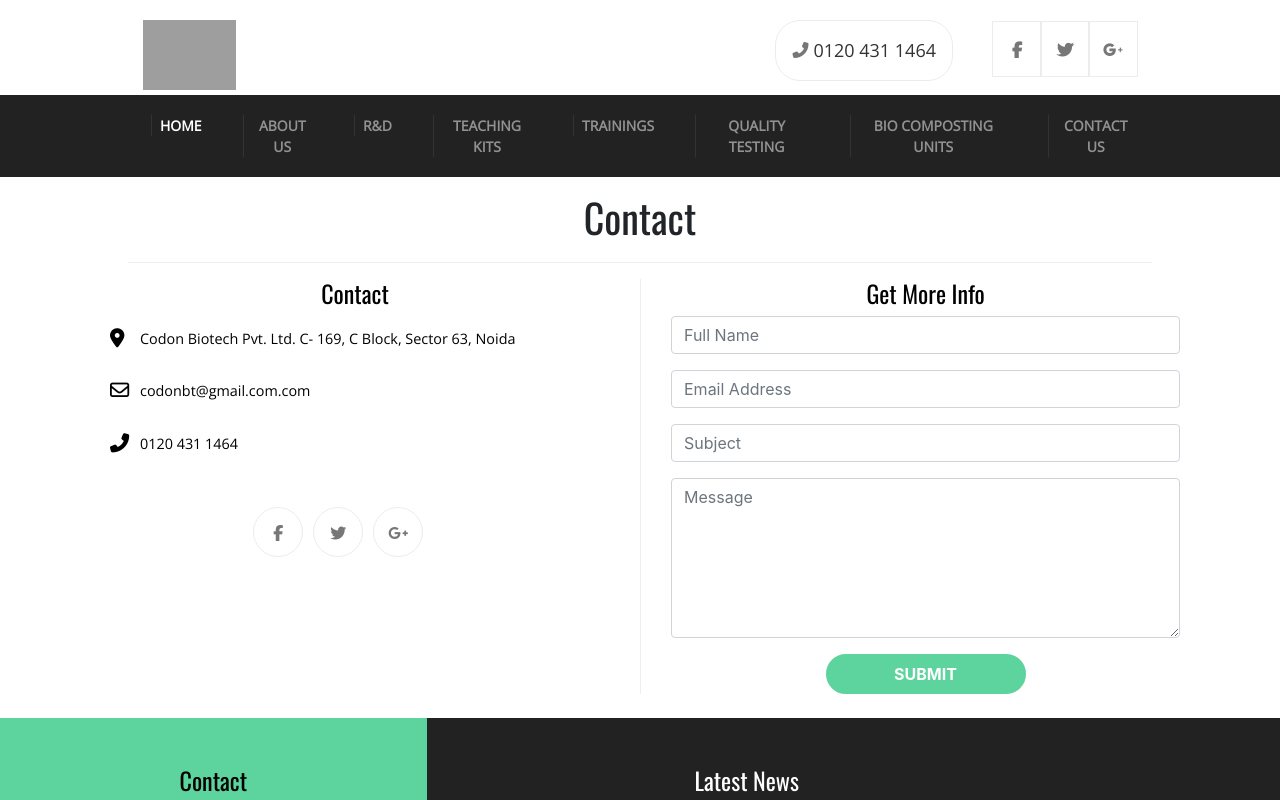
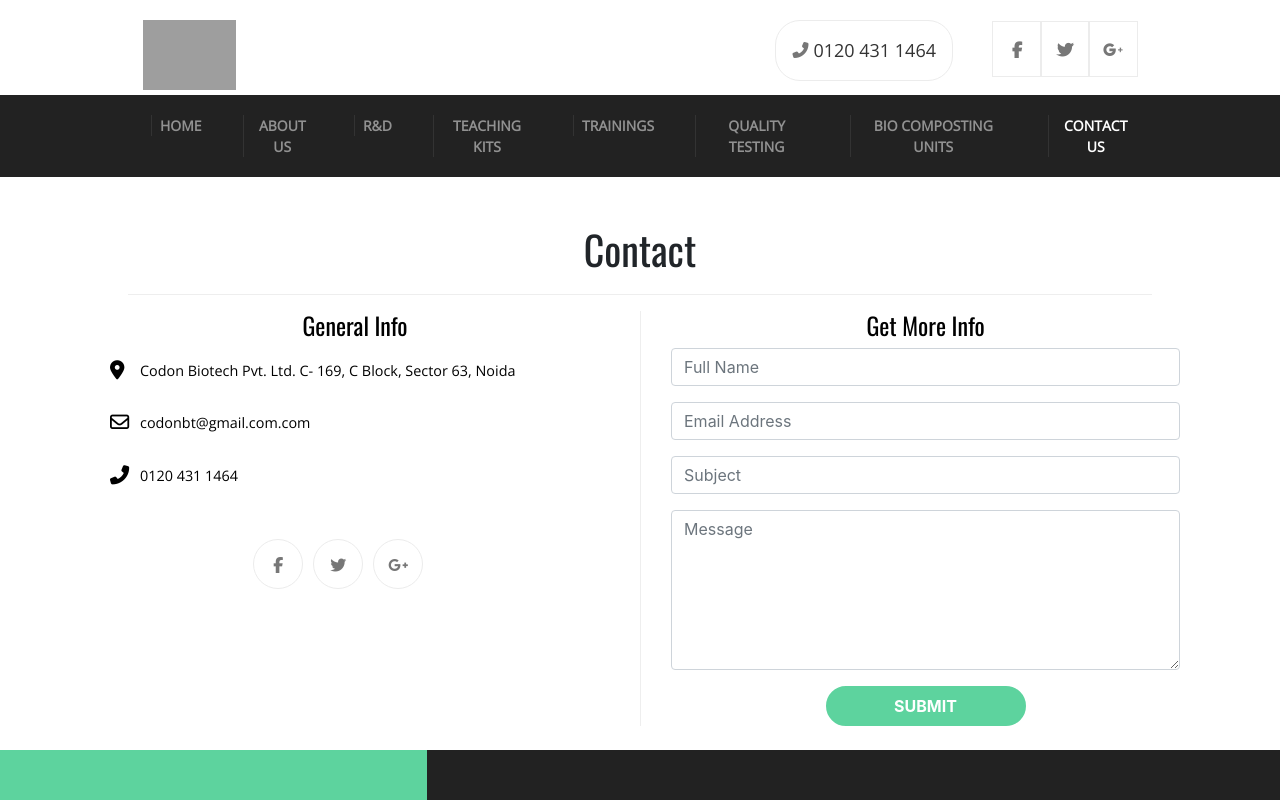
Before and after one commit to arnabuchiha/CodonBiotech, a React (Create React App) app: page /contact in a window 1280 px wide. Shown: the top 800 px of the page. Built offline with nearby package versions, Linux system fonts and the light colour scheme; grey boxes are pictures that could not be loaded.

Commit message:
Navbar active fixed

```diff
--- a/package.json
+++ b/package.json
@@ -6,6 +6,7 @@
     "@testing-library/jest-dom": "^5.11.6",
     "@testing-library/react": "^11.2.2",
     "@testing-library/user-event": "^12.5.0",
+    "jquery": "^3.5.1",
     "react": "^17.0.1",
     "react-dom": "^17.0.1",
     "react-router-dom": "^5.2.0",
--- a/src/App.js
+++ b/src/App.js
@@ -13,6 +13,12 @@ import Training from "./components/Training.js";
 import Quality from "./components/Quality.js";
 
 class App extends Component {
+  constructor(props){
+    super(props);
+  }
+  componentDidMount(){
+    console.log(this.props.children)
+  }
   render(){
     return(
       <div className="App">
--- a/src/components/Contact.js
+++ b/src/components/Contact.js
@@ -3,14 +3,14 @@ import "../assets/styles/contactus.css";
 class Contact extends React.Component{
     render(){
         return(
-            <div className="contact-comp mb-4 mt-3">
+            <div className="contact-comp mb-4 mt-5">
                 <h1>Contact</h1>
                 <hr/>
                 <div className="container">
                     <div className="row">
                         <div className="footer col-md-6 col-xs-12" style={{backgroundColor:"white"}}>
                             <div className="sub-heading">
-                                <h4 style={{color:"black"}}>Contact</h4>
+                                <h4 style={{color:"black"}}>General Info</h4>
                             </div>
                             <ul className="contactus row">
                                 <li className="col-12">
--- a/src/components/Nav.js
+++ b/src/components/Nav.js
@@ -1,7 +1,11 @@
 import React from 'react';
 import {BrowserRouter as Router,Link} from 'react-router-dom';
-import "../assets/styles/nav.css"
+import "../assets/styles/nav.css";
+import $ from "jquery";
 class Nav extends React.Component {
+    componentDidMount(){
+        $()
+    }
   render() {
     return (
         <div className="navigation">
@@ -52,29 +56,29 @@ class Nav extends React.Component {
             </button>
             <div className="collapse navbar-collapse" id="navbarNav">
                 <ul className="navbar-nav">
-                <li className="nav-item active">
-                    <a className="nav-link" href="/">Home <span className="sr-only">(current)</span></a>
+                <li className="nav-item">
+                    <a className={`nav-link ${window.location.pathname==""?"active":""}`} href="/">Home <span className="sr-only">(current)</span></a>
                 </li>
                 <li className="nav-item">
-                    <a className="nav-link" href="/aboutus">About Us</a>
+                    <a className={`nav-link ${window.location.pathname=="/aboutus"?"active":""}`} href="/aboutus">About Us</a>
                 </li>
                 <li className="nav-item">
-                    <a className="nav-link" href="/biotech-rnd">R&D</a>
+                    <a className={`nav-link ${window.location.pathname=="/biotech-rnd"?"active":""}`} href="/biotech-rnd">R&D</a>
                 </li>
                 <li className="nav-item">
-                    <a className="nav-link" href="/biotech-tk">Teaching Kits</a>
+                    <a className={`nav-link ${window.location.pathname=="/biotech-tk"?"active":""}`} href="/biotech-tk">Teaching Kits</a>
                 </li>
                 <li className="nav-item">
-                    <a className="nav-link" href="/tpd">Trainings</a>
+                    <a className={`nav-link ${window.location.pathname=="/tpd"?"active":""}`} href="/tpd">Trainings</a>
                 </li>
                 <li className="nav-item">
-                    <a className="nav-link" href="/quality-testing">Quality Testing</a>
+                    <a className={`nav-link ${window.location.pathname=="/quality-testing"?"active":""}`} href="/quality-testing">Quality Testing</a>
                 </li>
                 <li className="nav-item">
-                    <a className="nav-link" href="/bio-com-units">Bio Composting Units</a>
+                    <a className={`nav-link ${window.location.pathname=="/bio-com-units"?"active":""}`} href="/bio-com-units">Bio Composting Units</a>
                 </li>
                 <li className="nav-item">
-                    <a className="nav-link" href="/contact">Contact Us</a>
+                    <a className={`nav-link ${window.location.pathname=="/contact"?"active":""}`} href="/contact">Contact Us</a>
                 </li>
                 </ul>
             </div>
```
Also changed, not shown: 2 other files (tests, documents, lock files or other folders).
